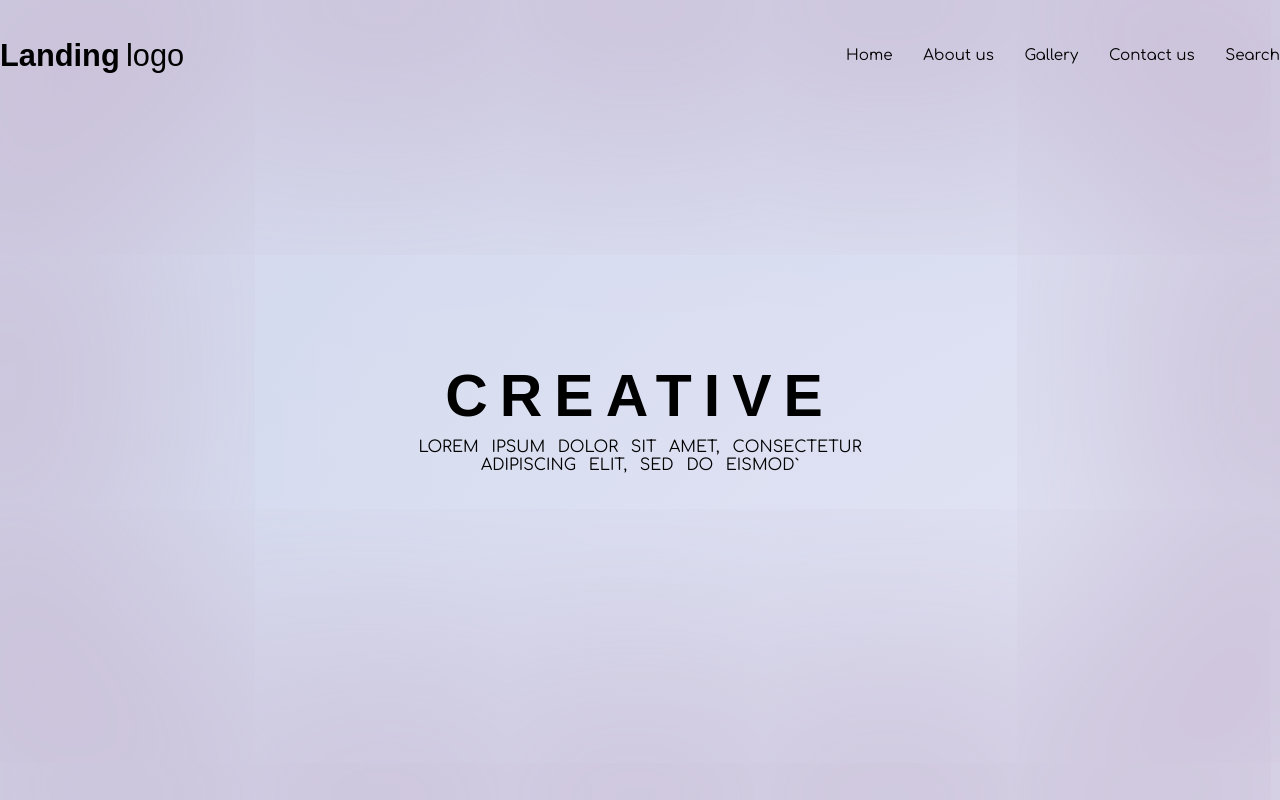
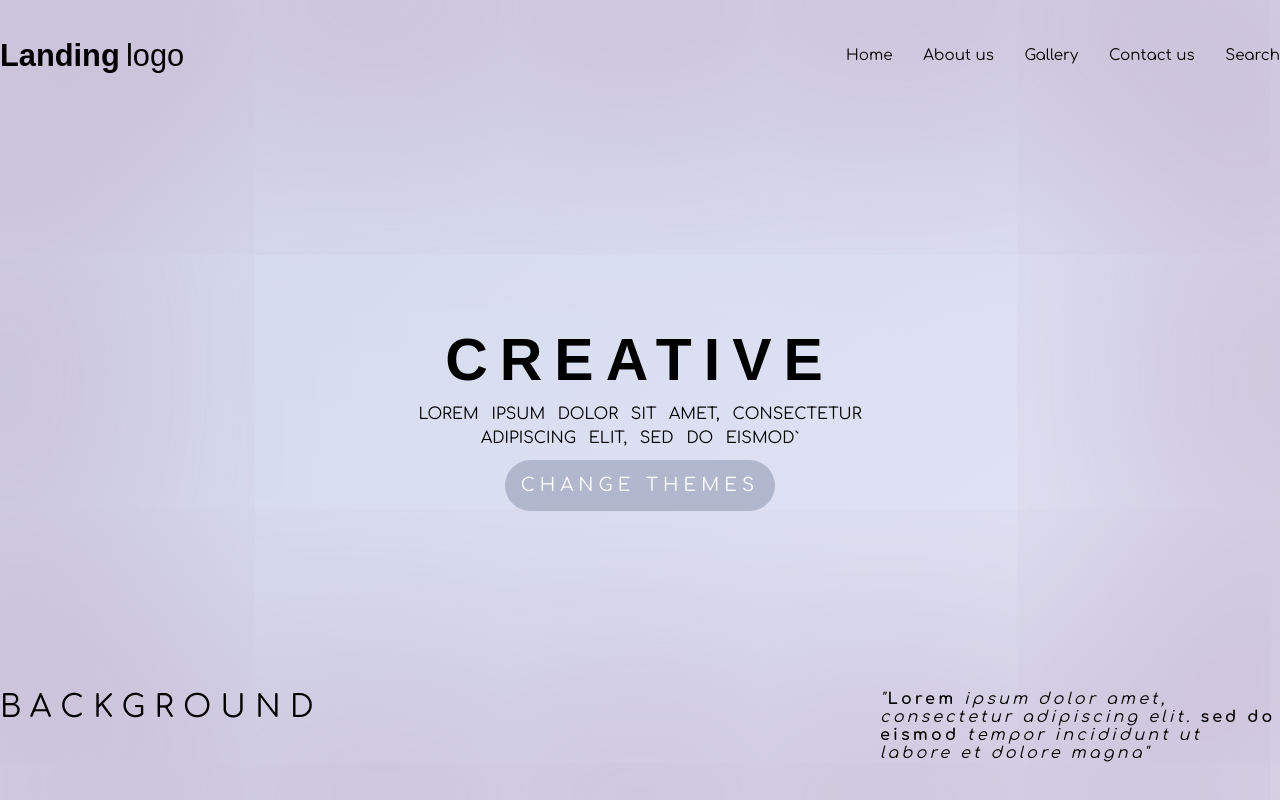
Before and after one commit to Leccon1/Creative-Landing, a React (Vite) app: page / in a window 1280 px wide. Built offline with nearby package versions, Linux system fonts and the light colour scheme; a web font is replaced by a local one.

Commit message:
feat: add mainBackgroundInfo with styles

```diff
--- a/src/components/layuot/Main/Main.jsx
+++ b/src/components/layuot/Main/Main.jsx
@@ -1,3 +1,5 @@
+import Button from '../../common/Button/Button'
+
 import styles from './Main.module.scss'
 
 const Main = () => {
@@ -7,7 +9,14 @@ const Main = () => {
       <p className={styles.mainDecription}>
         Lorem ipsum dolor sit amet, consectetur adipiscing elit, sed do eismod`
       </p>
-      {/* <Button /> */}
+      <Button />
+      <section className={styles.mainBackgroundInfo}>
+        <h2 className={styles.mainBackgroundInfoTitle}>Background</h2>
+        <blockquote className={styles.mainQuote}>
+          "<b>Lorem</b> ipsum dolor amet, consectetur adipiscing elit. <b>sed do eismod</b> tempor
+          incididunt ut labore et dolore magna"
+        </blockquote>
+      </section>
     </main>
   )
 }
--- a/src/components/layuot/Main/Main.module.scss
+++ b/src/components/layuot/Main/Main.module.scss
@@ -2,6 +2,7 @@
 @use '@sass/helpers' as *;
 
 .main {
+  position: relative;
   flex: 1;
 
   display: flex;
@@ -25,5 +26,35 @@
 
   font-family: $font-family-base;
   word-spacing: $spacing-sm;
+  line-height: rem(24);
   text-align: center;
 }
+
+.mainBackgroundInfo {
+  width: 100%;
+  position: absolute;
+  bottom: 0;
+
+  display: flex;
+  justify-content: space-between;
+  flex-direction: row;
+}
+
+.mainBackgroundInfoTitle {
+  font-size: fluid(24, 36);
+  font-weight: $font-weight-normal;
+  letter-spacing: fluid(6, 12);
+}
+
+.mainQuote {
+  width: rem(400);
+
+  font-family: $font-family-base;
+  font-style: italic;
+  letter-spacing: fluid(2, 4);
+  text-transform: none;
+
+  b {
+    font-style: normal;
+  }
+}
```
